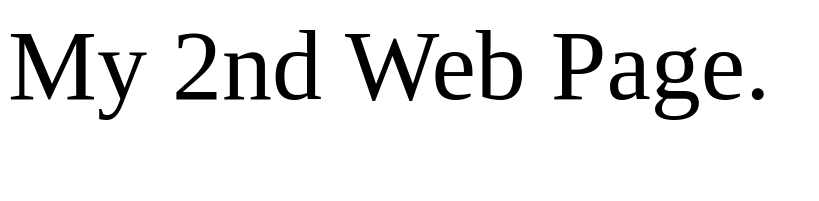
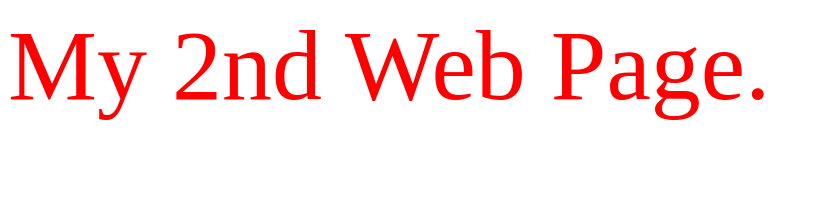
Before and after one commit to Pennycress/webclass, a plain HTML site: page index.html in a window 1280 px wide. Shown: the top 201 px of the page, without its empty margins (0-819 px from the left). Drawn offline with Linux system fonts and the light colour scheme; files whose address does not match are found by name.

Commit message:
Update index.html

```diff
--- a/index.html
+++ b/index.html
@@ -4,7 +4,7 @@
 	<title> PP's page! </title>
 </head>
    <body>
-		<p style="font-size:100px">
+		<p style="font-size:100px; color:rgb(255,0,0);">
 		My 2nd Web Page.</p>
          <P>
 		 Hello,
```
